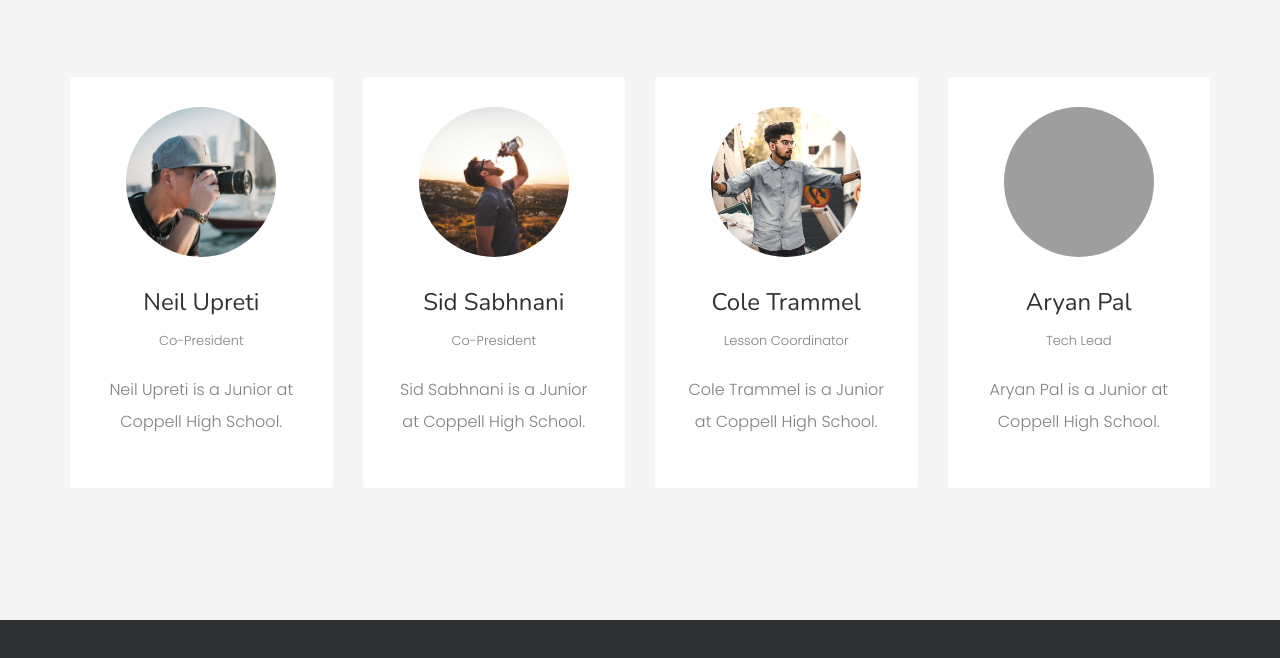
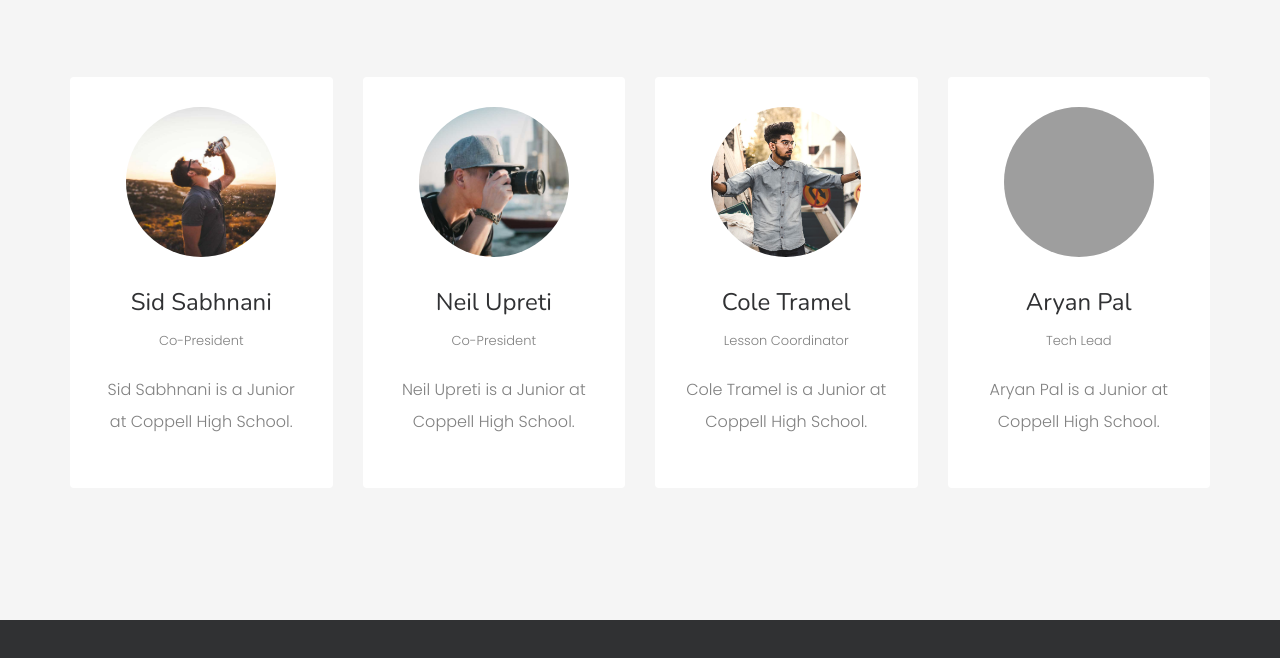
Before and after one commit to palaryan/mat-website, a plain HTML site: page members.html in a window 1280 px wide. Shown: the part 710-1368 px from the top of the page. Drawn offline with nearby package versions, Linux system fonts and the light colour scheme; grey boxes are pictures that could not be loaded; files whose address does not match are found by name.

Commit message:
Adjusted members

```diff
--- a/members.html
+++ b/members.html
@@ -107,6 +107,17 @@
 				<div class="row">
 					<div class="col-md-3 text-center animate-box">
 						<div class="staff-entry">
+							<a href="#" class="staff-img" style="background-image: url(images/person2.jpg);"></a>
+							<div class="desc">
+								<h3>Sid Sabhnani</h3>
+								<span>Co-President</span>
+								<p>Sid Sabhnani is a Junior at Coppell High School.</p>
+
+							</div>
+						</div>
+					</div>
+					<div class="col-md-3 text-center animate-box">
+						<div class="staff-entry">
 							<a href="#" class="staff-img" style="background-image: url(images/person1.jpg);"></a>
 							<div class="desc">
 								<h3>Neil Upreti</h3>
@@ -118,22 +129,11 @@
 					</div>
 					<div class="col-md-3 text-center animate-box">
 						<div class="staff-entry">
-							<a href="#" class="staff-img" style="background-image: url(images/person2.jpg);"></a>
-							<div class="desc">
-								<h3>Sid Sabhnani</h3>
-								<span>Co-President</span>
-								<p>Sid Sabhnani is a Junior at Coppell High School.</p>
-
-							</div>
-						</div>
-					</div>
-					<div class="col-md-3 text-center animate-box">
-						<div class="staff-entry">
 							<a href="#" class="staff-img" style="background-image: url(images/person3.jpg);"></a>
 							<div class="desc">
-								<h3>Cole Trammel</h3>
+								<h3>Cole Tramel</h3>
 								<span>Lesson Coordinator</span>
-								<p>Cole Trammel is a Junior at Coppell High School.</p>
+								<p>Cole Tramel is a Junior at Coppell High School.</p>
 
 							</div>
 						</div>
```
